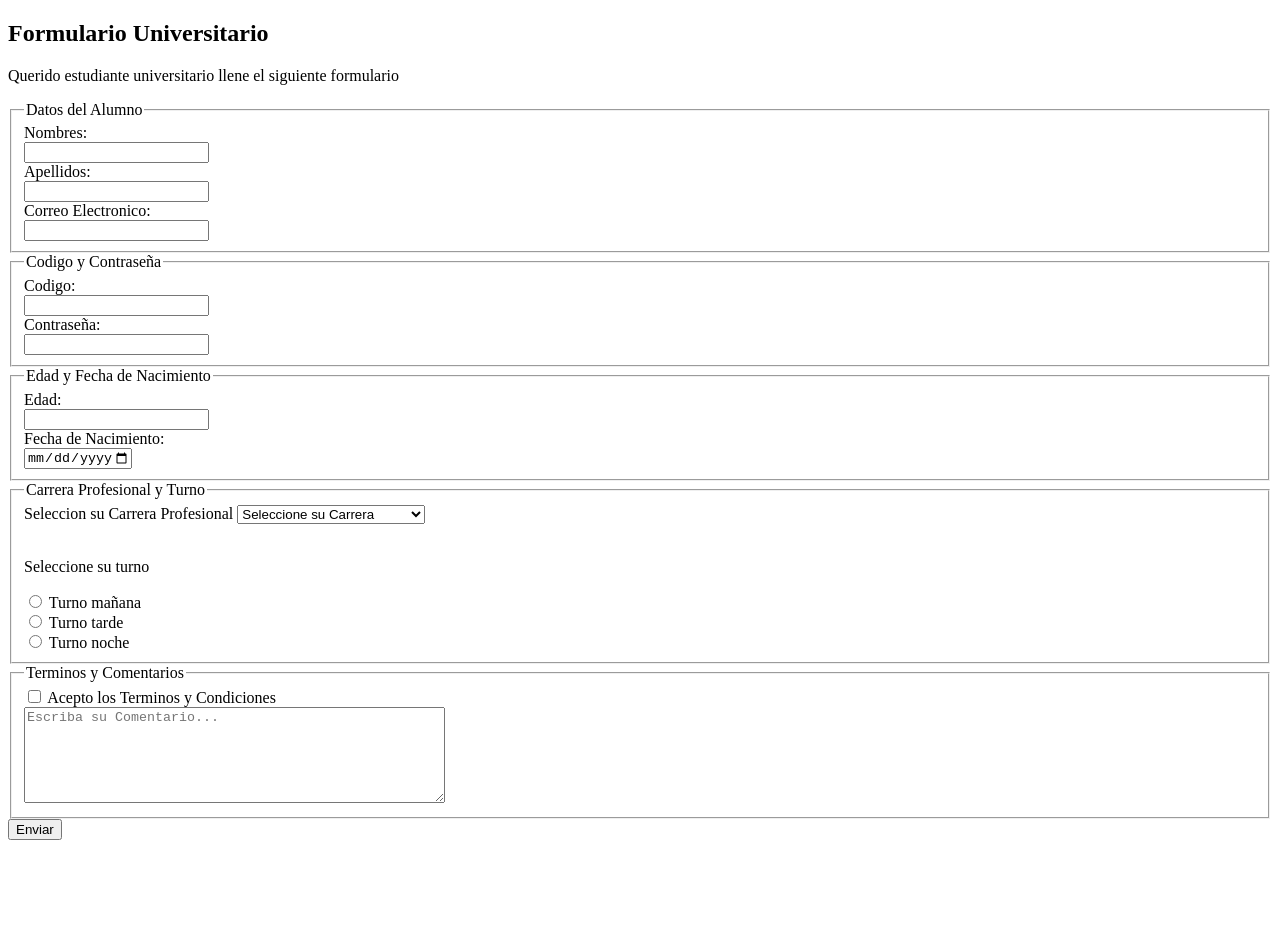
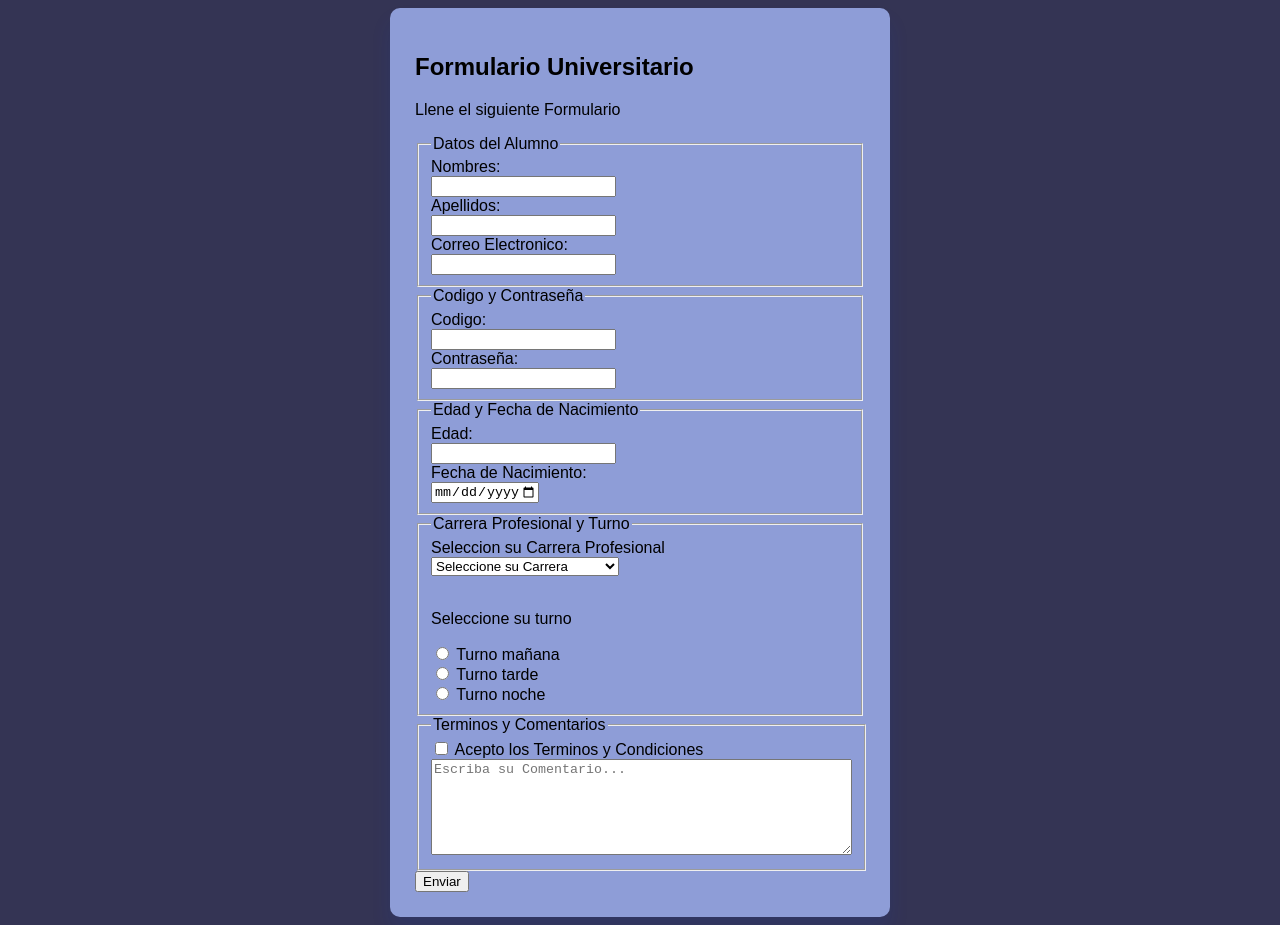
Before and after one commit to jdiazflor-sudo/idw, a plain HTML site: page index.html in a window 1280 px wide. Before the commit the page ends 848 px from the top, so only its background shows below. Drawn offline with Linux system fonts and the light colour scheme.

Commit message:
Creacion de los Estilos del formulario

```diff
--- a/Estilos.css
+++ b/Estilos.css
@@ -0,0 +1,22 @@
+* {
+  box-sizing: border-box;
+  margin: 80;
+  padding:80;
+}
+
+body {
+  background-color: #343454;
+  display: flex;
+  justify-content: center;
+  align-items: center;
+  min-height: 100vh;
+  font-family: Arial, sans-serif;
+}
+form {
+  background-color: #8e9dd7;
+  width: 100%;
+  max-width: 500px;
+  padding: 25px;
+  border-radius: 10px;
+  box-shadow: 0 14px 20px rgba(15, 69, 230, 0.1);
+}
--- a/index.html
+++ b/index.html
@@ -1,13 +1,16 @@
 <!DOCTYPE html>
 <html>
+<head>
+  <meta charset="UTF-8">
+  <title>Formulario Universitario</title>
+  <!-- Enlace al archivo CSS externo -->
+  <link rel="stylesheet" href="Estilos.css">
+</head>
 <body>
-<!--Cabecera-->
-<header>
-<h2>Formulario Universitario</h2>
-<p>Querido estudiante universitario llene el siguiente formulario</p>
-</header>
 
     <form>
+        <h2>Formulario Universitario</h2>
+        <p>Llene el siguiente Formulario</p>
      <!--Datos del Alumno-->
     <fieldset>
         <legend>Datos del Alumno</legend>
```
